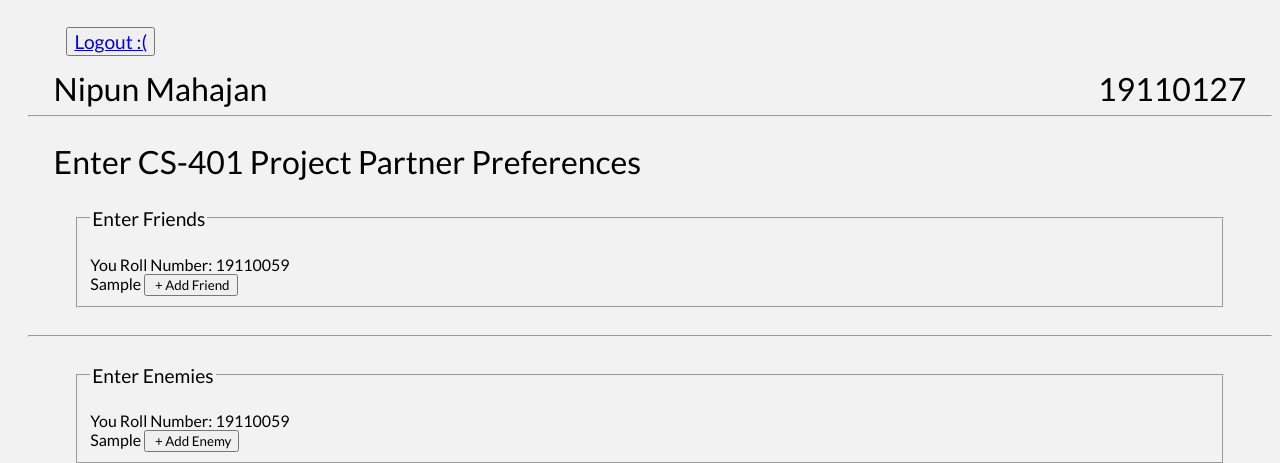
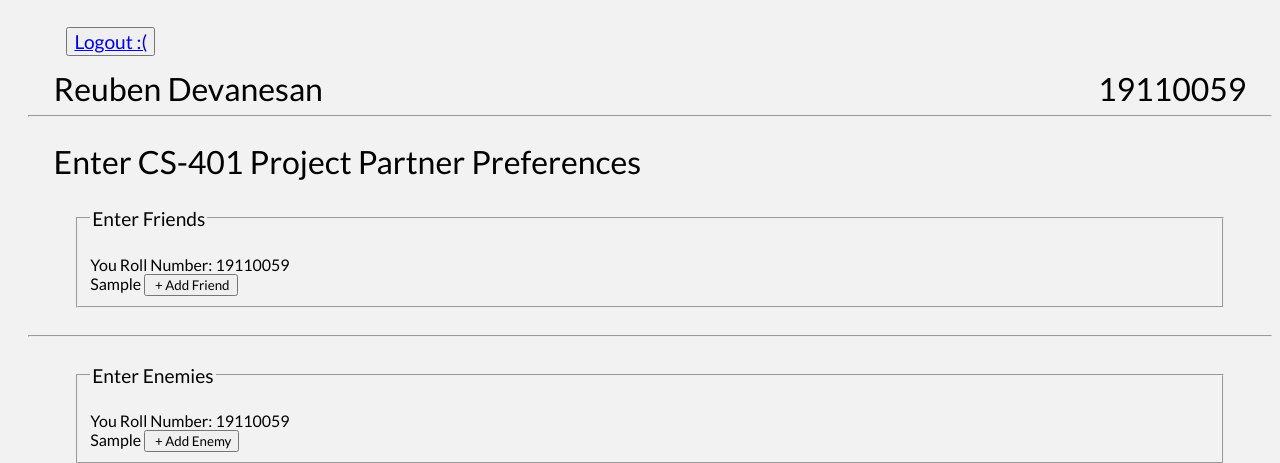
Before and after one commit to nipun0307/Project_Team_Allocator, a Django app: template my_project_site/project_allocation/templates/project_allocation/student_fe.html in a window 1280 px wide. Shown: the top 463 px of the page. Run offline with Django 3.2, Linux system fonts and the light colour scheme; data comes from the database, SQL or seed files in the repository; the template is opened without the code that fills it: values that come from a table or form of the project are taken from there, most other values are stand-ins (such as "Sample title", 1, 10 or a date in 2020).

Commit message:
Student_fs HTML changes -- removed hardcode naming

```diff
--- a/my_project_site/project_allocation/templates/project_allocation/student_fe.html
+++ b/my_project_site/project_allocation/templates/project_allocation/student_fe.html
@@ -33,8 +33,8 @@
     <button style=" margin-left: 3vw; margin-top: 0vw; margin-bottom: 1vw; font-size: 1.2em;"><a href="{% url 'project_allocation:my_logout' %}">Logout :(</a></button>
 
     <div class="head">
-        <span style="float : left"> Nipun Mahajan</span>
-        <span style="float: right; margin-right: 2vw;">19110127</span>
+        <span style="float : left"> {{s.student_name}}</span>
+        <span style="float: right; margin-right: 2vw;">{{s.student_roll_num}}</span>
     </div>
     <br>
 
```
